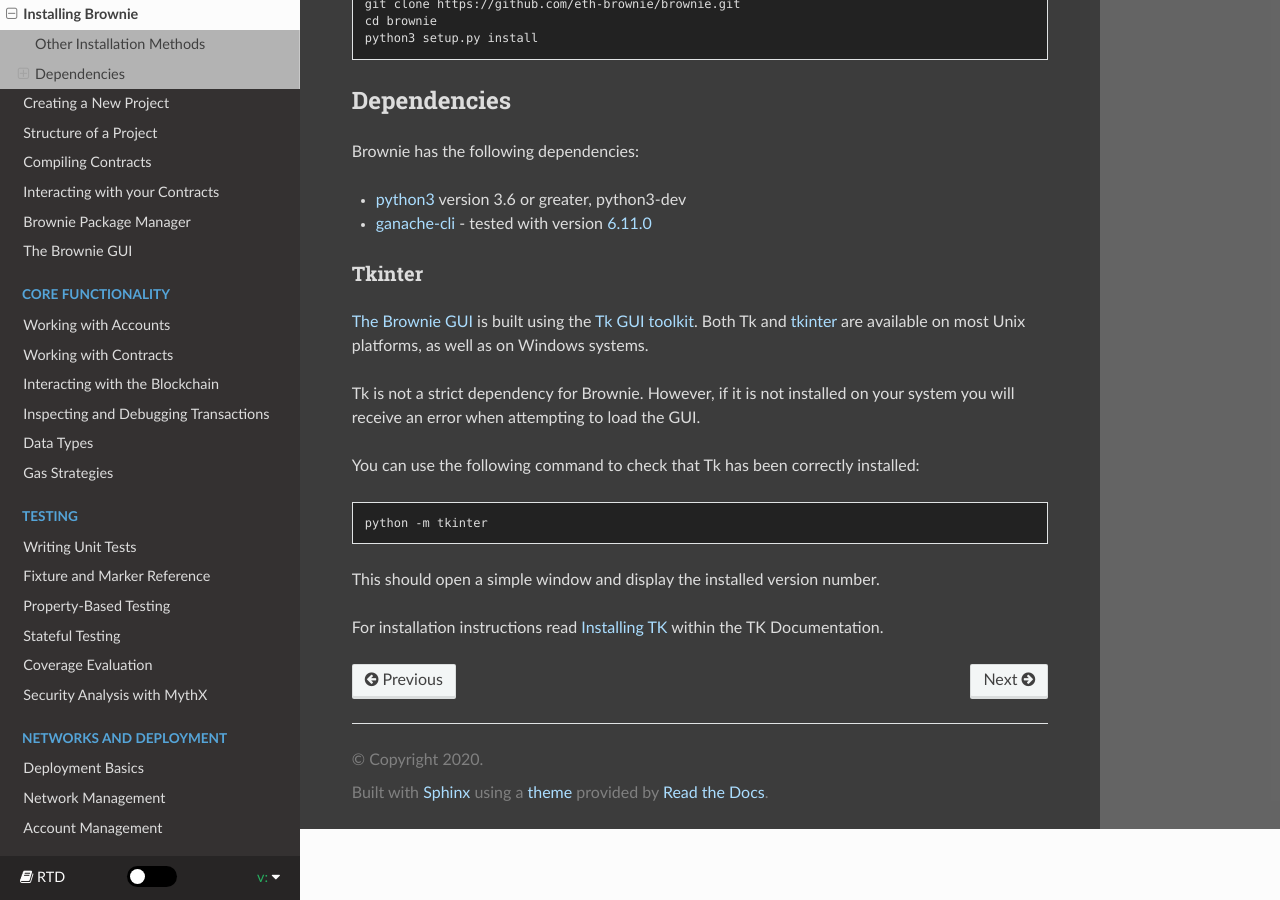
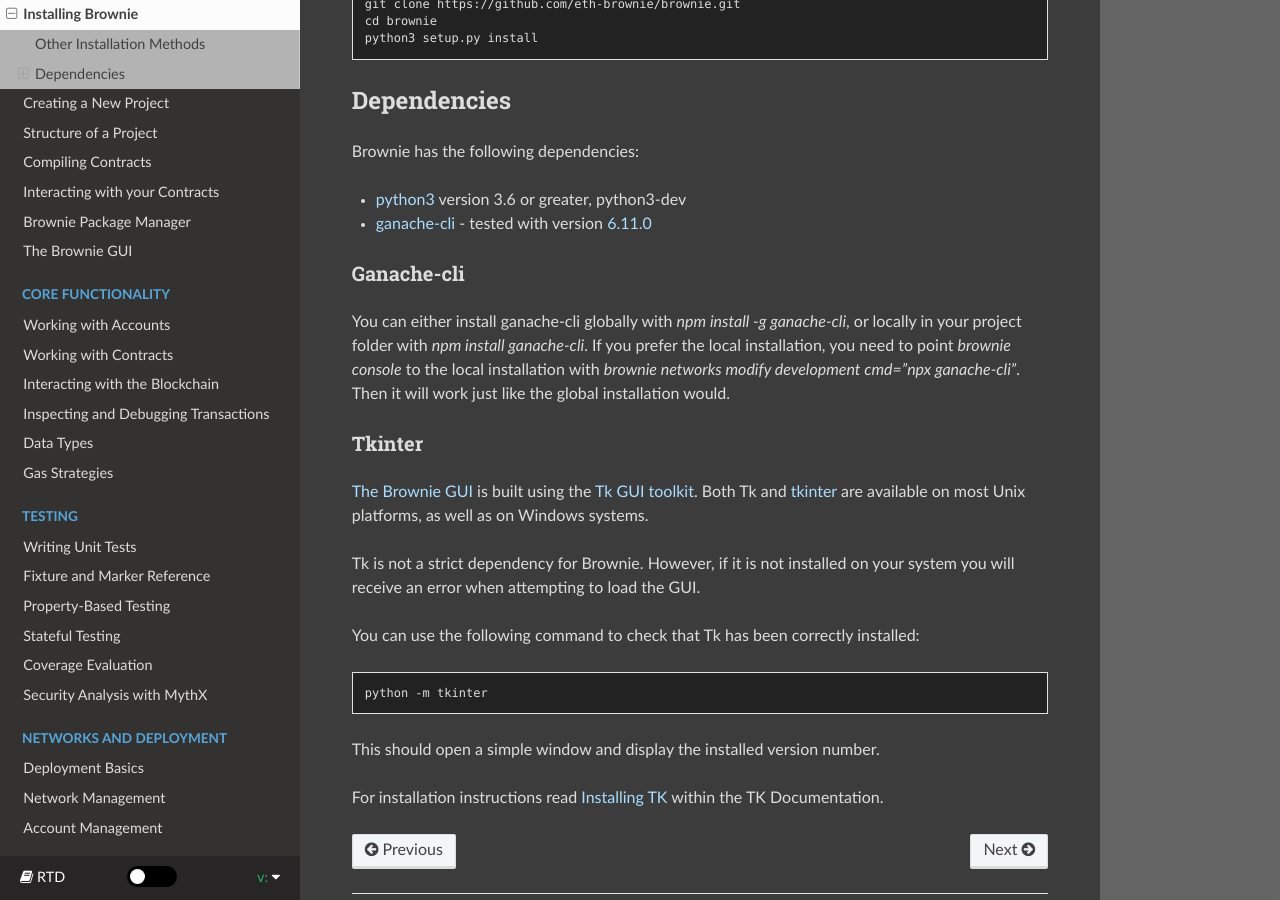
Before and after one commit to eth-brownie/brownie, a Sphinx documentation site: the page built from docs/install.rst, in a window 1280 px wide and 900 px high, scrolled down 1232 px. Built offline with Sphinx 7.4.7 and the Read the Docs theme 2.0.0, drawn with Linux system fonts in a browser that asks for light colours.

Commit message:
Update install.rst
Local installation should be the default TBH, and `npx ganache-cli` should be the default command. It will also work if installation was global, so nothing would be lost there.

```diff
--- a/docs/install.rst
+++ b/docs/install.rst
@@ -64,6 +64,13 @@
 * `python3 <https://www.python.org/downloads/release/python-368/>`_ version 3.6 or greater, python3-dev
 * `ganache-cli <https://github.com/trufflesuite/ganache-cli>`_ - tested with version `6.11.0 <https://github.com/trufflesuite/ganache-cli/releases/tag/v6.11.0>`_
 
+.. _install-ganache-cli:
+
+Ganache-cli
+-----------
+
+You can either install ganache-cli globally with `npm install -g ganache-cli`, or locally in your project folder with `npm install ganache-cli`. If you prefer the local installation, you need to point `brownie console` to the local installation with `brownie networks modify development cmd="npx ganache-cli"`. Then it will work just like the global installation would.
+
 .. _install-tk:
 
 Tkinter
```
